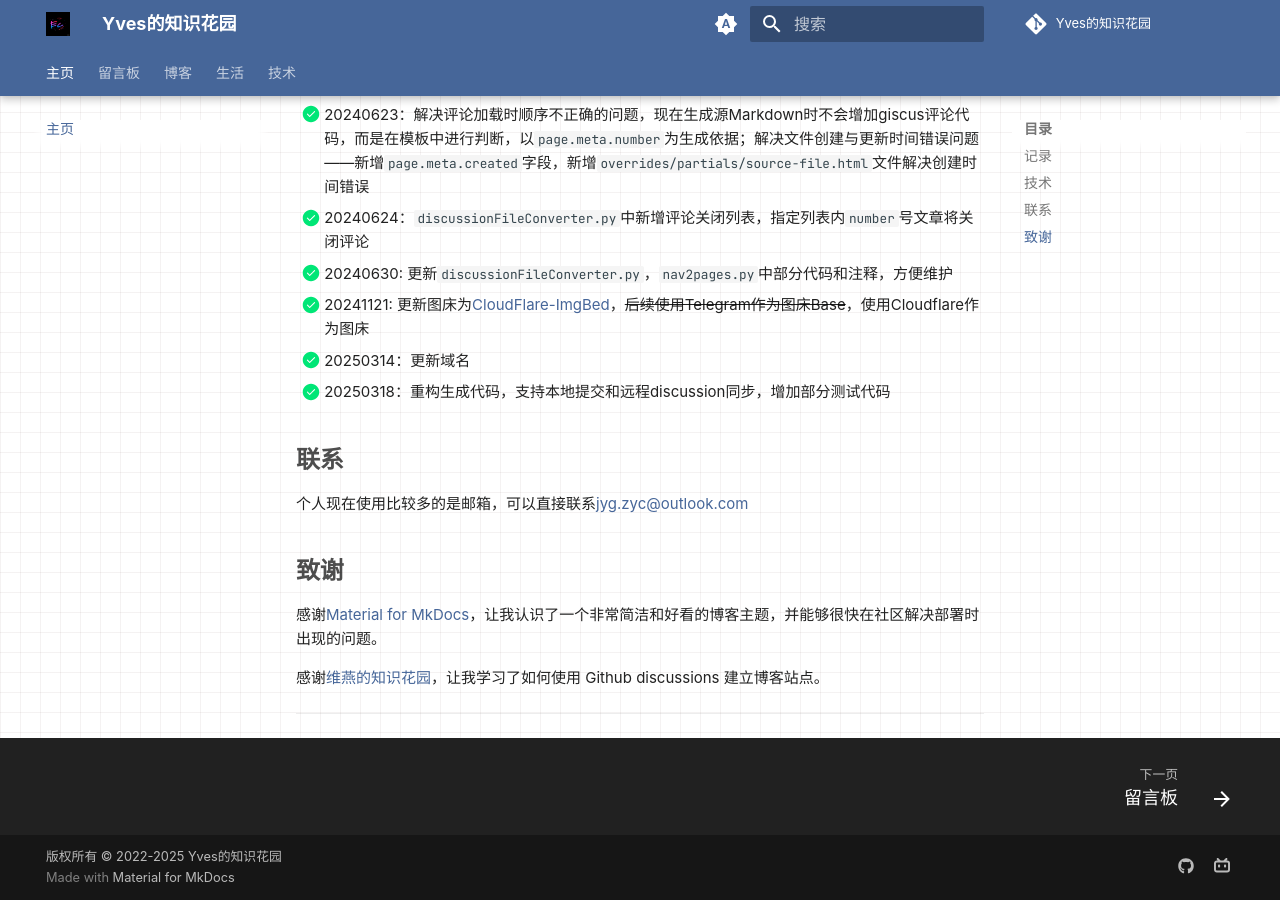
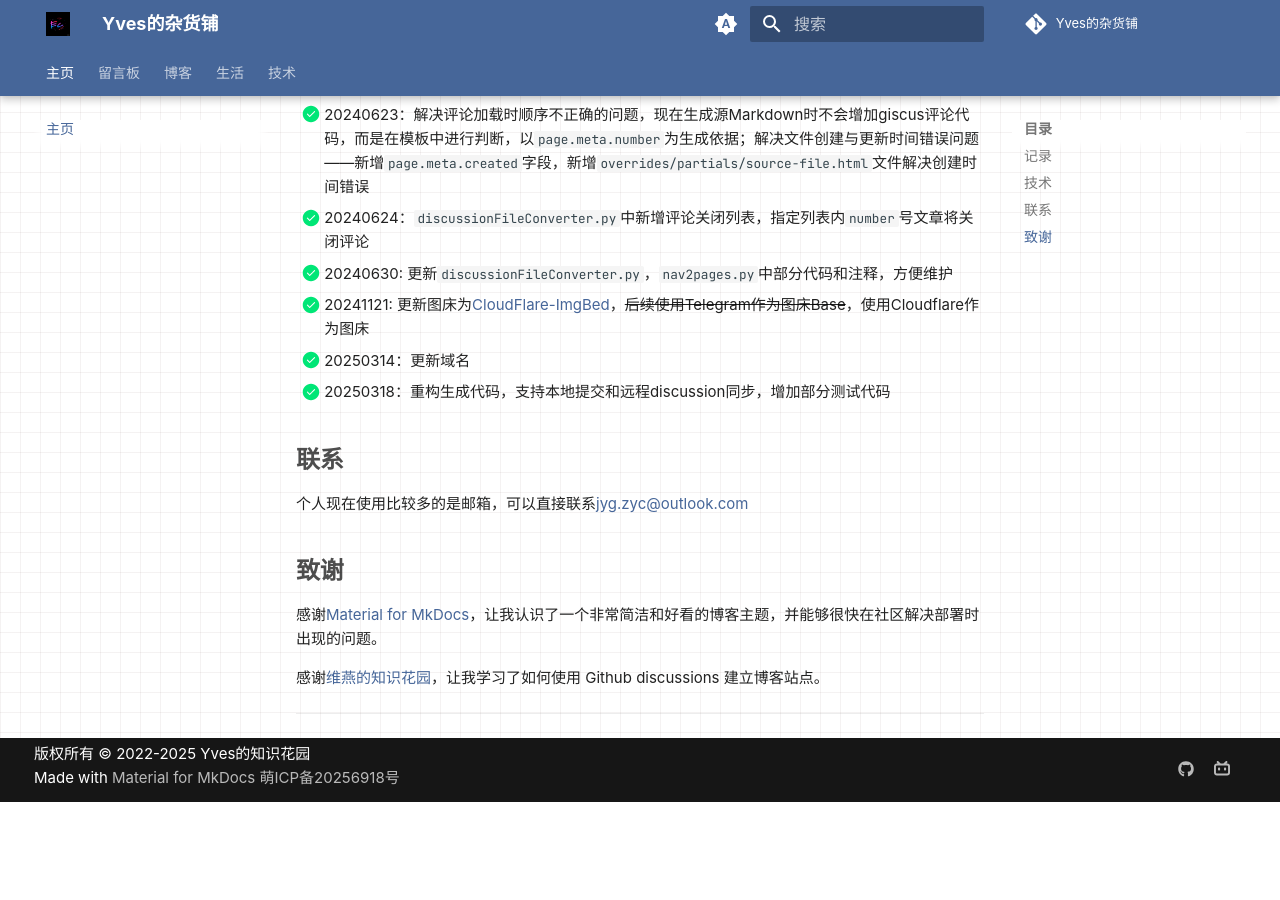
Before and after one commit to jygzyc/notes, an MkDocs documentation site: the page built from docs/index.md, in a window 1280 px wide and 900 px high, scrolled down 644 px. Built offline with MkDocs 1.6.1 and Material for MkDocs 9.7.7, drawn with Linux system fonts in a browser that asks for light colours; nearby versions of some CDN libraries; some web fonts are replaced; comment, search, counter and statistics services are not loaded; after the commit the page ends 1446 px from its top, so only the background shows below that.

Commit message:
20250318 update

```diff
--- a/mkdocs.yml
+++ b/mkdocs.yml
@@ -1,7 +1,7 @@
-site_name: Yves的知识花园
+site_name: Yves的杂货铺
 site_author: Yves
 
-repo_name: Yves的知识花园
+repo_name: Yves的杂货铺
 repo_url: https://github.com/jygzyc/notes
 edit_uri: edit/main/docs/
 
--- /dev/null
+++ b/overrides/partials/footer.html
@@ -0,0 +1,16 @@
+{% import "partials/language.html" as lang with context %}
+<footer class="md-footer">
+    <div class="md-footer-meta md-typeset">
+        <div class="md-footer-meta__inner md-grid">
+            <div class="md-footer-copyright">
+                {% if config.copyright %}
+                <div class="md-footer-copyright__highlight">{{ config.copyright }}</div>
+                {% endif %}
+                Made with <a href="https://squidfunk.github.io/mkdocs-material/" target="_blank" rel="noopener">
+                    Material for MkDocs</a>
+                <a href="https://icp.gov.moe/?keyword=20256918" target="_blank">萌ICP备20256918号</a>
+            </div>
+            {% include "partials/social.html" %}
+        </div>
+    </div>
+</footer>
```
Also changed, not shown: README.md (+1 -1 lines).
